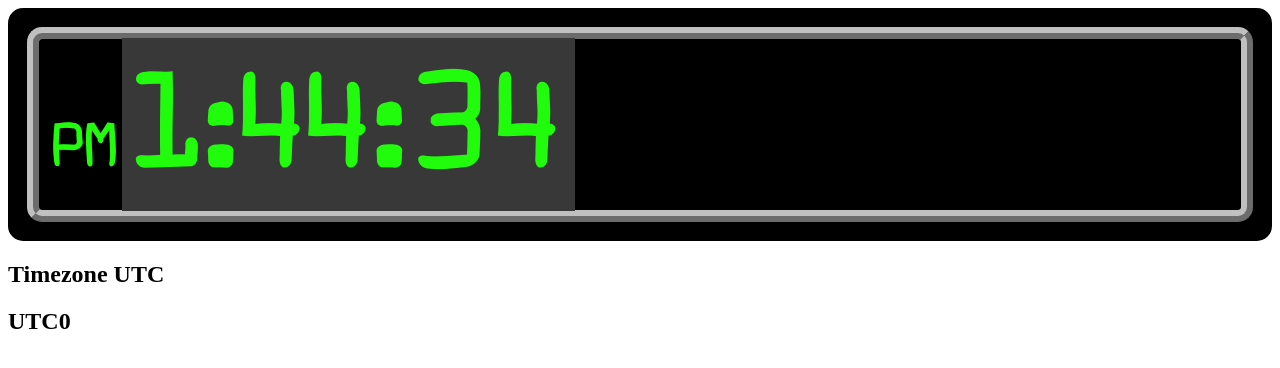
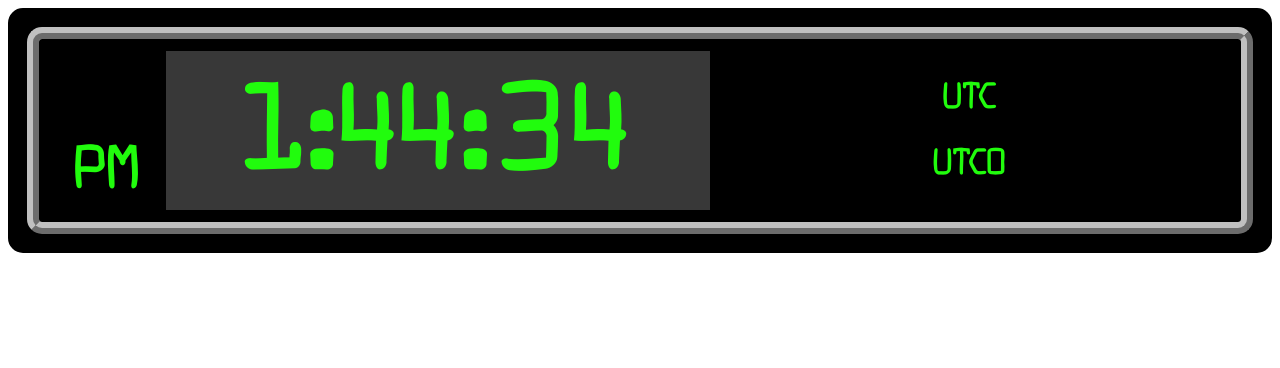
Before and after one commit to raphaelchalicarne/whattimeisit, a plain HTML site: page index.html in a window 1280 px wide. Drawn offline with nearby package versions, Linux system fonts and the light colour scheme; files whose address does not match are found by name.

Commit message:
Add tz info on clock + css

```diff
--- a/css/styles.css
+++ b/css/styles.css
@@ -28,22 +28,40 @@
 
 #clock_front {
     border : 1vw solid black;
-    /* border-width: 1vw 1vw 1vw 4vw;
-    border-style: solid;
-    border-color: black; */
     border-radius: inherit;
+    display: flex;
+}
+
+#clock_front p {
     margin-top: 0;
     margin-bottom: 0;
+    text-align: center;
 }
+
 #am_pm {
+    width: 10%;
+    display: flex;
+    flex-direction: column;
+    justify-content: space-evenly;
+}
+
+#am_pm p {
+    height: 40%;
     font-size: 5vw;
 }
+
 #current_time {
     background-color: #383838;
     width: 45%;
-    text-align: center;
-    font-size: 11vw;
+    font-size: 10vw;
     margin-top: 0;
     margin-bottom: 0;
     padding: 1vw;
 }
+#info {
+    width: 45%;
+    font-size: 3vw;
+    display: flex;
+    flex-direction: column;
+    justify-content: space-evenly;
+}
--- a/index.html
+++ b/index.html
@@ -17,15 +17,19 @@
 <body>
     <div id="clock_container" class="clock">
         <div id="clock_metal" class="clock">
-            <!-- <div id="clock_front" class="clock"> -->
-                <p id="clock_front" class="clock"><span id="am_pm"></span><span id="current_time"></span></p>
-                <!-- <p id="am_pm"></p>
-                <p id="current_time"></p> -->
-            <!-- </div> -->
+            <div id="clock_front" class="clock">
+                <div id="am_pm">
+                    <p id="am"></p>
+                    <p id="pm"></p>
+                </div>
+                <p id="current_time"></p>
+                <div id="info">
+                    <p id="timezone"></p>
+                    <p id="utc_offset"></p>
+                </div>
+            </div>
         </div>
     </div>
-    <h2>Timezone <span id="timezone"></span></h2>
-    <h2 id="utc_offset"></h2>
     <script src="js/scripts.js"></script>
 </body>
 
--- a/js/scripts.js
+++ b/js/scripts.js
@@ -5,7 +5,16 @@ function clock() {
     var time_us = date.toLocaleTimeString('en-US');
     var time_us_array = time_us.split(' ');
     $('#current_time').text(time_us_array[0]);
-    $('#am_pm').text(time_us_array[1]);
+    switch(time_us_array[1]) {
+        case "AM":
+            $('#am').text("AM");
+            $('#pm').empty();
+            break;
+        case "PM":
+            $('#am').empty();
+            $('#pm').text("PM");
+            break;
+    }
 }
 
 var locale = Intl.DateTimeFormat().resolvedOptions().locale;
```
